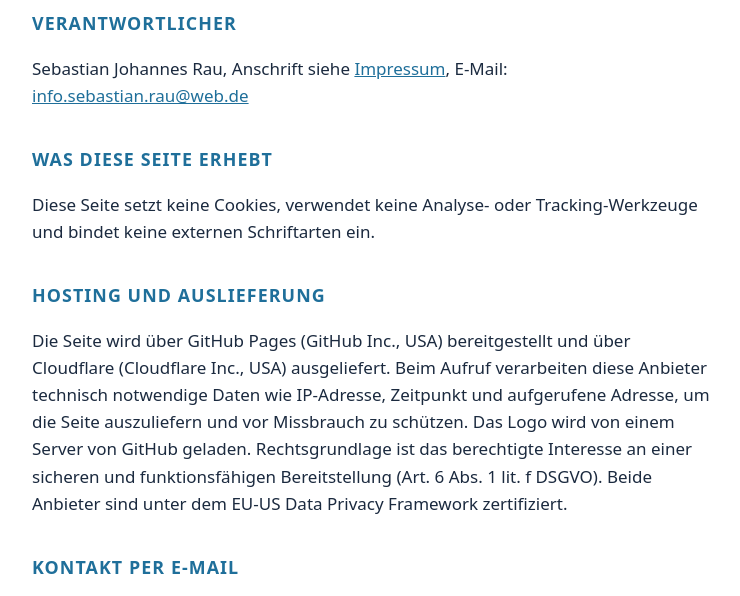
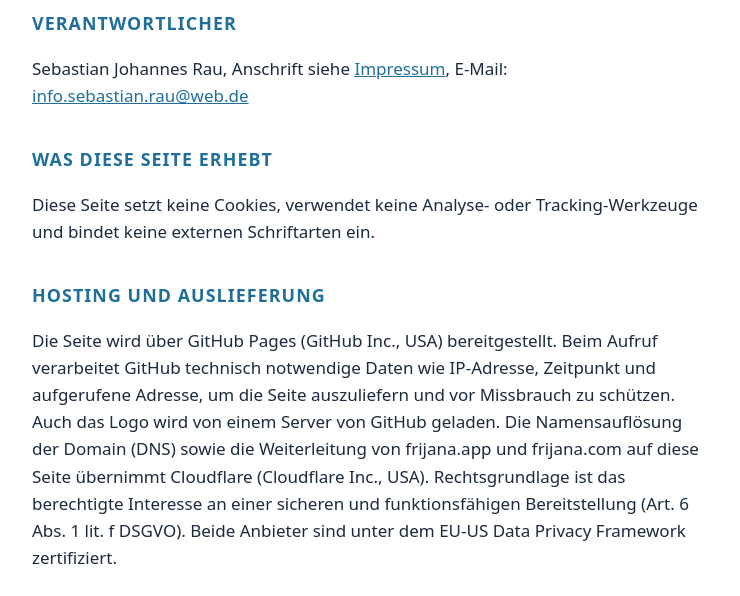
Before and after one commit to frijana/frijana.github.io, a plain HTML site: page datenschutz.html in a window 1280 px wide. Shown: the part 177-773 px from the top of the page, without its empty margins (268-1008 px from the left). Drawn offline with Linux system fonts and the light colour scheme.

Commit message:
Privacy notice: Cloudflare handles DNS and redirects only
Co-Authored-By: Claude Opus 5.5 <noreply@anthropic.com>

```diff
--- a/datenschutz.html
+++ b/datenschutz.html
@@ -19,7 +19,7 @@
 <p>Diese Seite setzt keine Cookies, verwendet keine Analyse- oder Tracking-Werkzeuge und bindet keine externen Schriftarten ein.</p>
 
 <h2>Hosting und Auslieferung</h2>
-<p>Die Seite wird über GitHub Pages (GitHub Inc., USA) bereitgestellt und über Cloudflare (Cloudflare Inc., USA) ausgeliefert. Beim Aufruf verarbeiten diese Anbieter technisch notwendige Daten wie IP-Adresse, Zeitpunkt und aufgerufene Adresse, um die Seite auszuliefern und vor Missbrauch zu schützen. Das Logo wird von einem Server von GitHub geladen. Rechtsgrundlage ist das berechtigte Interesse an einer sicheren und funktionsfähigen Bereitstellung (Art. 6 Abs. 1 lit. f DSGVO). Beide Anbieter sind unter dem EU-US Data Privacy Framework zertifiziert.</p>
+<p>Die Seite wird über GitHub Pages (GitHub Inc., USA) bereitgestellt. Beim Aufruf verarbeitet GitHub technisch notwendige Daten wie IP-Adresse, Zeitpunkt und aufgerufene Adresse, um die Seite auszuliefern und vor Missbrauch zu schützen. Auch das Logo wird von einem Server von GitHub geladen. Die Namensauflösung der Domain (DNS) sowie die Weiterleitung von frijana.app und frijana.com auf diese Seite übernimmt Cloudflare (Cloudflare Inc., USA). Rechtsgrundlage ist das berechtigte Interesse an einer sicheren und funktionsfähigen Bereitstellung (Art. 6 Abs. 1 lit. f DSGVO). Beide Anbieter sind unter dem EU-US Data Privacy Framework zertifiziert.</p>
 
 <h2>Kontakt per E-Mail</h2>
 <p>Wenn Sie mir schreiben, verwende ich Ihre Angaben nur, um Ihre Anfrage zu beantworten.</p>
```
